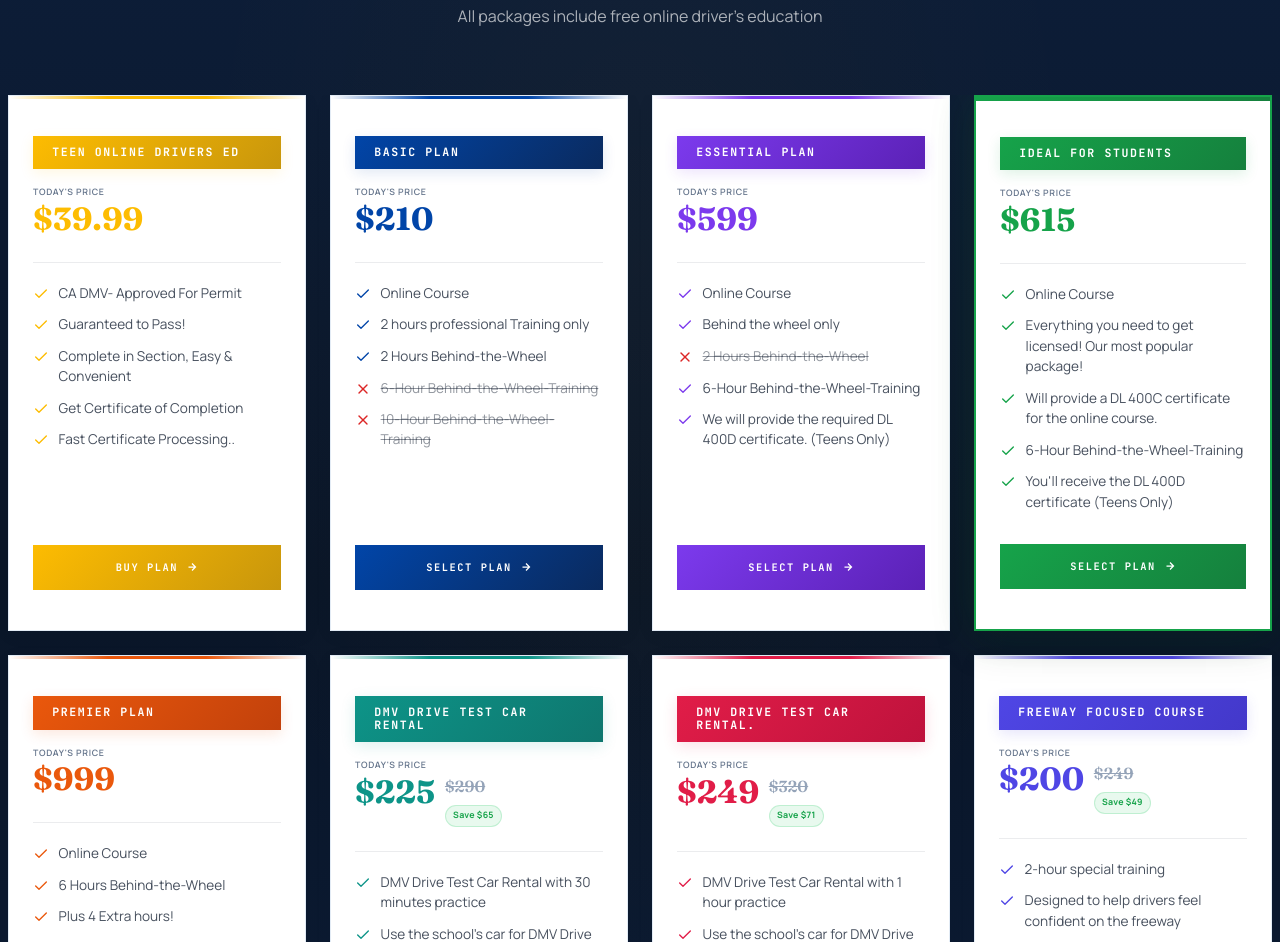
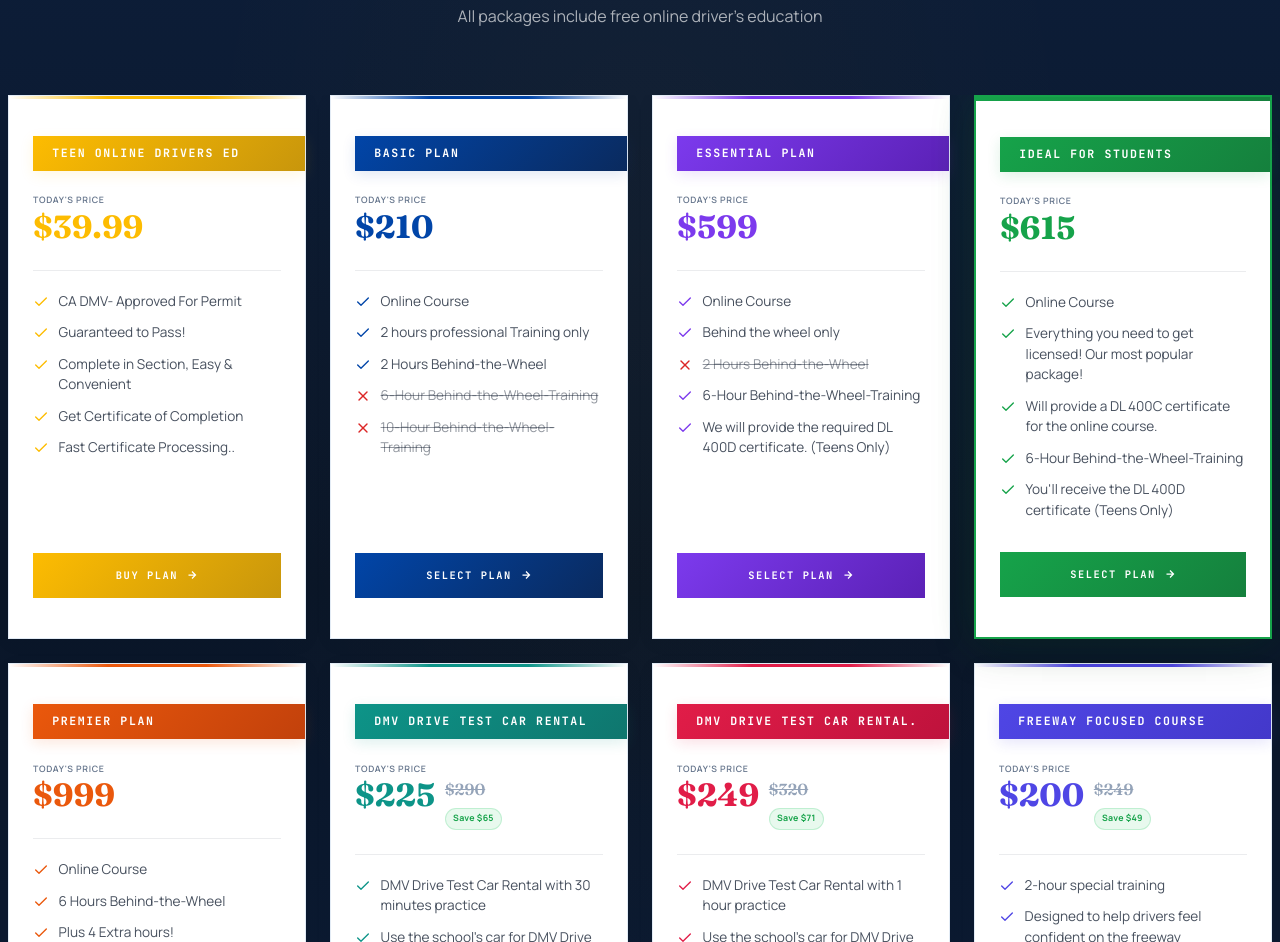
Before and after one commit to KAKOLY-AKHTER/driving-school, a React (Vite) app: page / in a window 1280 px wide. Shown: the part 4823-5765 px from the top of the page. Built offline with nearby package versions, Linux system fonts and the light colour scheme; no server answers.

Commit message:
Make plan bar flush to right edge of pricing card

```diff
--- a/src/components/Pricing.jsx
+++ b/src/components/Pricing.jsx
@@ -305,7 +305,7 @@ export default function Pricing({ light = false, onEnroll = null, tiers: propTie
                 <div key={tier.id} className={`price-card${light ? ' price-card-light' : ''}${tier.planName === 'IDEAL FOR STUDENTS' ? ' price-card-highlight' : ''}`}
                   style={{ '--tone': theme.main, '--tone-bright': theme.deep, '--tone-glow': theme.glow }}>
                   {/* Plan Name */}
-                  <div style={{ marginLeft: 'auto', width: '100%', marginBottom: '1rem' }}>
+                  <div style={{ marginLeft: 0, width: 'auto', marginRight: '-1.5rem', marginBottom: '1.4rem' }}>
                     <h3 style={{
                       fontFamily: 'var(--font-mono)',
                       fontSize: '0.72rem',
@@ -314,7 +314,7 @@ export default function Pricing({ light = false, onEnroll = null, tiers: propTie
                       color: '#fff',
                       fontWeight: 700,
                       margin: 0,
-                      padding: '0.65rem 1.2rem',
+                      padding: '0.7rem 1.2rem',
                       background: 'linear-gradient(135deg, var(--tone), var(--tone-bright))',
                       borderRadius: 'var(--radius-sm)',
                       boxShadow: '0 4px 14px var(--tone-glow)',
```
